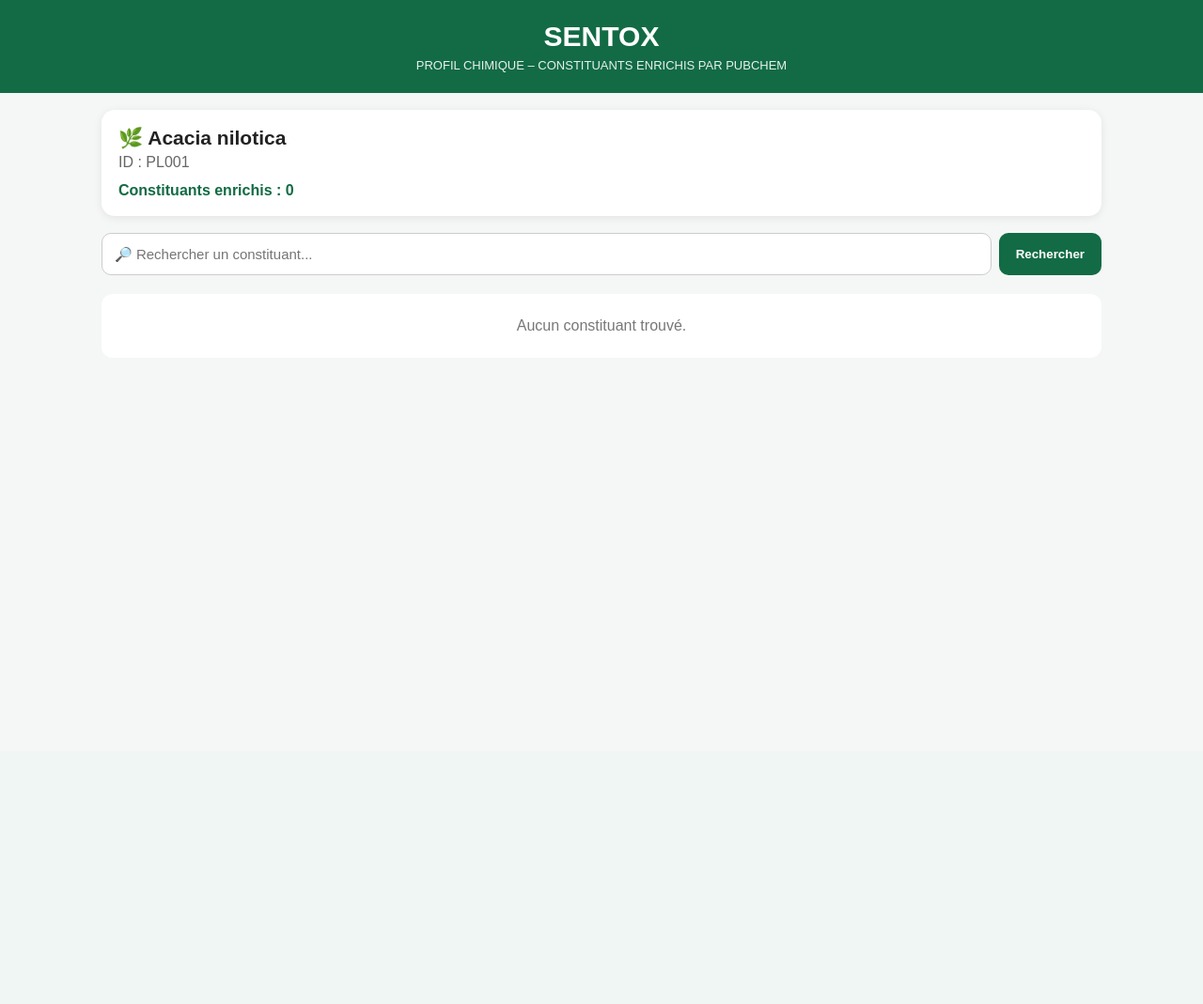
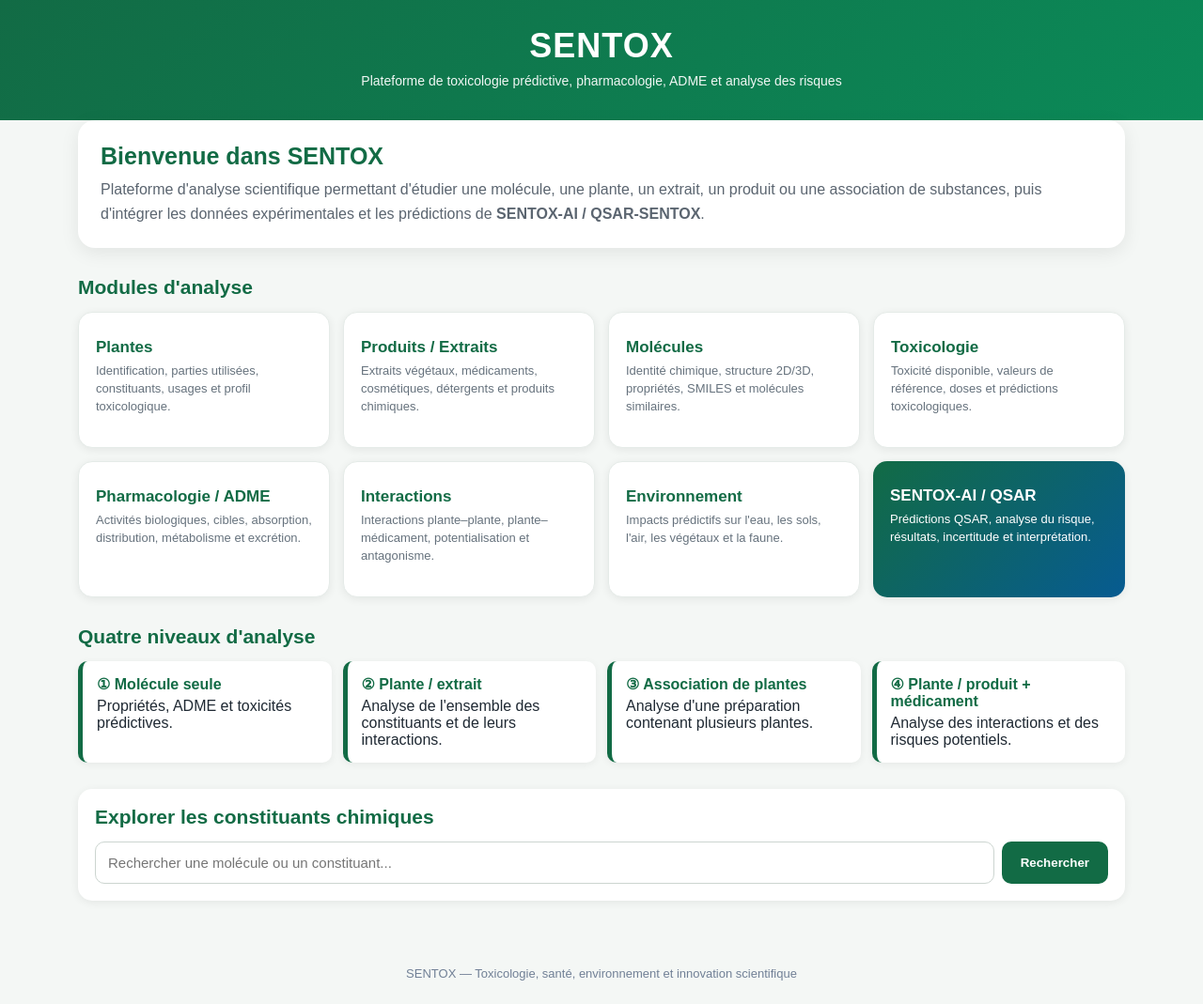
Before and after one commit to sowmoussa86-pixel/QSAR-SENTOX, a Flask app: page / in a window 1280 px wide. Shown: the whole page at 94% size. Before the commit the page ends 381 px from the top, so only its background shows below. Run offline with Flask 3, Linux system fonts and the light colour scheme.

Commit message:
Mise à jour du titre SENTOX

```diff
--- a/web/templates/index.html
+++ b/web/templates/index.html
@@ -3,79 +3,149 @@
 <head>
     <meta charset="UTF-8">
     <meta name="viewport" content="width=device-width, initial-scale=1.0">
-
-    <title>SENTOX - Profil chimique</title>
+    <title>SENTOX – Toxicologie prédictive et analyse des risques</title>
 
     <style>
-        * {
-            box-sizing: border-box;
-        }
+        * { box-sizing: border-box; }
 
         body {
             margin: 0;
             font-family: Arial, sans-serif;
             background: #f4f7f5;
-            color: #222;
+            color: #1f2933;
         }
 
         .header {
-            background: #126b45;
+            background: linear-gradient(135deg, #126b45, #0b8a58);
             color: white;
-            padding: 22px 18px;
+            padding: 28px 18px 34px;
             text-align: center;
         }
 
         .logo {
-            font-size: 30px;
-            font-weight: bold;
+            font-size: 36px;
+            font-weight: 800;
+            letter-spacing: 1px;
         }
 
         .subtitle {
-            margin-top: 6px;
-            font-size: 13px;
-            opacity: 0.9;
+            margin-top: 8px;
+            font-size: 14px;
+            opacity: .94;
         }
 
         .container {
-            max-width: 1100px;
+            max-width: 1150px;
             margin: auto;
-            padding: 18px;
+            padding: 22px 18px 45px;
         }
 
-        .plant-card {
+        .welcome {
             background: white;
-            border-radius: 14px;
-            padding: 18px;
-            margin-bottom: 18px;
-            box-shadow: 0 2px 10px rgba(0,0,0,0.08);
+            border-radius: 18px;
+            padding: 24px;
+            margin-top: -22px;
+            position: relative;
+            box-shadow: 0 5px 20px rgba(0,0,0,.08);
         }
 
-        .plant-name {
-            font-size: 21px;
-            font-weight: bold;
+        .welcome h1 {
+            margin: 0 0 8px;
+            color: #126b45;
+            font-size: 25px;
         }
 
-        .plant-id {
-            color: #666;
-            margin-top: 5px;
+        .welcome p {
+            margin: 0;
+            line-height: 1.6;
+            color: #5b6570;
         }
 
-        .count {
-            margin-top: 12px;
-            font-weight: bold;
+        .section-title {
+            margin: 30px 0 14px;
+            font-size: 21px;
             color: #126b45;
+        }
+
+        .modules {
+            display: grid;
+            grid-template-columns: repeat(4, 1fr);
+            gap: 14px;
+        }
+
+        .module {
+            background: white;
+            border-radius: 15px;
+            padding: 18px;
+            min-height: 145px;
+            box-shadow: 0 2px 10px rgba(0,0,0,.07);
+            border: 1px solid #e5ebe8;
+        }
+
+        .module .icon {
+            font-size: 27px;
+        }
+
+        .module h3 {
+            margin: 9px 0 6px;
+            color: #126b45;
+            font-size: 17px;
+        }
+
+        .module p {
+            margin: 0;
+            color: #66727d;
+            font-size: 13px;
+            line-height: 1.45;
+        }
+
+        .ai {
+            background: linear-gradient(135deg, #126b45, #075b91);
+            color: white;
+            border: none;
+        }
+
+        .ai h3, .ai p {
+            color: white;
+        }
+
+        .analysis-types {
+            display: grid;
+            grid-template-columns: repeat(4, 1fr);
+            gap: 12px;
+        }
+
+        .type {
+            background: white;
+            border-left: 5px solid #126b45;
+            border-radius: 10px;
+            padding: 15px;
+            box-shadow: 0 2px 8px rgba(0,0,0,.06);
+        }
+
+        .type strong {
+            display: block;
+            margin-bottom: 5px;
+            color: #126b45;
+        }
+
+        .search-box {
+            background: white;
+            padding: 18px;
+            border-radius: 15px;
+            box-shadow: 0 2px 10px rgba(0,0,0,.07);
+            margin-top: 28px;
         }
 
         .search {
             display: flex;
             gap: 8px;
-            margin-bottom: 20px;
         }
 
         .search input {
             flex: 1;
             padding: 13px;
-            border: 1px solid #ccc;
+            border: 1px solid #ccd5d0;
             border-radius: 10px;
             font-size: 15px;
         }
@@ -83,19 +153,25 @@
         .search button {
             border: none;
             border-radius: 10px;
-            padding: 0 18px;
+            padding: 0 20px;
             background: #126b45;
             color: white;
             font-weight: bold;
             cursor: pointer;
         }
 
+        .compound-list {
+            display: grid;
+            grid-template-columns: repeat(2, 1fr);
+            gap: 14px;
+            margin-top: 15px;
+        }
+
         .compound {
             background: white;
             border-radius: 14px;
             padding: 17px;
-            margin-bottom: 12px;
-            box-shadow: 0 2px 8px rgba(0,0,0,0.07);
+            box-shadow: 0 2px 8px rgba(0,0,0,.06);
         }
 
         .compound-name {
@@ -106,43 +182,54 @@
 
         .compound-class {
             margin-top: 5px;
-            color: #555;
+            color: #666;
         }
 
         .compound-info {
-            margin-top: 12px;
+            margin-top: 10px;
             font-size: 14px;
             line-height: 1.7;
         }
 
-        .button {
-            display: inline-block;
-            margin-top: 12px;
-            padding: 9px 14px;
-            background: #126b45;
-            color: white;
-            text-decoration: none;
-            border-radius: 8px;
-            font-size: 13px;
-        }
-
         .empty {
             background: white;
-            padding: 25px;
+            padding: 22px;
             text-align: center;
             border-radius: 12px;
             color: #777;
         }
 
-        @media (min-width: 700px) {
-            .compound-list {
-                display: grid;
-                grid-template-columns: repeat(2, 1fr);
-                gap: 14px;
+        .footer {
+            text-align: center;
+            padding: 25px 15px;
+            color: #718096;
+            font-size: 13px;
         }
 
-            .compound {
-                margin-bottom: 0;
+        @media (max-width: 900px) {
+            .modules,
+            .analysis-types {
+                grid-template-columns: repeat(2, 1fr);
+            }
+        }
+
+        @media (max-width: 650px) {
+            .modules,
+            .analysis-types,
+            .compound-list {
+                grid-template-columns: 1fr;
+            }
+
+            .search {
+                flex-direction: column;
+            }
+
+            .search button {
+                padding: 12px;
+            }
+
+            .logo {
+                font-size: 30px;
             }
         }
     </style>
@@ -150,103 +237,169 @@
 
 <body>
 
-    <div class="header">
+<header class="header">
     <div class="logo">SENTOX</div>
     <div class="subtitle">
-            PROFIL CHIMIQUE – CONSTITUANTS ENRICHIS PAR PUBCHEM
+        Plateforme de toxicologie prédictive, pharmacologie, ADME et analyse des risques
     </div>
+</header>
+
+<main class="container">
+
+    <section class="welcome">
+        <h1>Bienvenue dans SENTOX</h1>
+        <p>
+            Plateforme d'analyse scientifique permettant d'étudier une molécule,
+            une plante, un extrait, un produit ou une association de substances,
+            puis d'intégrer les données expérimentales et les prédictions
+            de <strong>SENTOX-AI / QSAR-SENTOX</strong>.
+        </p>
+    </section>
+
+    <h2 class="section-title"> Modules d'analyse</h2>
+
+    <section class="modules">
+
+        <article class="module">
+            <div class="icon"></div>
+            <h3>Plantes</h3>
+            <p>Identification, parties utilisées, constituants, usages et profil toxicologique.</p>
+        </article>
+
+        <article class="module">
+            <div class="icon"></div>
+            <h3>Produits / Extraits</h3>
+            <p>Extraits végétaux, médicaments, cosmétiques, détergents et produits chimiques.</p>
+        </article>
+
+        <article class="module">
+            <div class="icon"></div>
+            <h3>Molécules</h3>
+            <p>Identité chimique, structure 2D/3D, propriétés, SMILES et molécules similaires.</p>
+        </article>
+
+        <article class="module">
+            <div class="icon"></div>
+            <h3>Toxicologie</h3>
+            <p>Toxicité disponible, valeurs de référence, doses et prédictions toxicologiques.</p>
+        </article>
+
+        <article class="module">
+            <div class="icon"></div>
+            <h3>Pharmacologie / ADME</h3>
+            <p>Activités biologiques, cibles, absorption, distribution, métabolisme et excrétion.</p>
+        </article>
+
+        <article class="module">
+            <div class="icon"></div>
+            <h3>Interactions</h3>
+            <p>Interactions plante–plante, plante–médicament, potentialisation et antagonisme.</p>
+        </article>
+
+        <article class="module">
+            <div class="icon"></div>
+            <h3>Environnement</h3>
+            <p>Impacts prédictifs sur l'eau, les sols, l'air, les végétaux et la faune.</p>
+        </article>
+
+        <article class="module ai">
+            <div class="icon"></div>
+            <h3>SENTOX-AI / QSAR</h3>
+            <p>Prédictions QSAR, analyse du risque, résultats, incertitude et interprétation.</p>
+        </article>
+
+    </section>
+
+    <h2 class="section-title"> Quatre niveaux d'analyse</h2>
+
+    <section class="analysis-types">
+
+        <div class="type">
+            <strong>① Molécule seule</strong>
+            Propriétés, ADME et toxicités prédictives.
         </div>
 
-    <div class="container">
-
-        <div class="plant-card">
-
-            <div class="plant-name">
-                🌿 Acacia nilotica
+        <div class="type">
+            <strong>② Plante / extrait</strong>
+            Analyse de l'ensemble des constituants et de leurs interactions.
         </div>
 
-            <div class="plant-id">
-                ID : PL001
+        <div class="type">
+            <strong>③ Association de plantes</strong>
+            Analyse d'une préparation contenant plusieurs plantes.
         </div>
 
-            <div class="count">
-                Constituants enrichis : {{ nombre }}
+        <div class="type">
+            <strong>④ Plante / produit + médicament</strong>
+            Analyse des interactions et des risques potentiels.
         </div>
 
-        </div>
+    </section>
+
+    <section class="search-box">
+        <h2 class="section-title" style="margin-top:0;">
+             Explorer les constituants chimiques
+        </h2>
 
         <form class="search" method="GET" action="/">
-
             <input
                 type="text"
                 name="q"
                 value="{{ recherche }}"
-                placeholder="🔎 Rechercher un constituant..."
+                placeholder="Rechercher une molécule ou un constituant..."
             >
-
-            <button type="submit">
-                Rechercher
-            </button>
-
+            <button type="submit">Rechercher</button>
         </form>
+    </section>
 
     {% if constituants %}
+
+    <h2 class="section-title"> Constituants disponibles</h2>
 
     <div class="compound-list">
 
         {% for constituant in constituants %}
 
-            <div class="compound">
+        <article class="compound">
 
             <div class="compound-name">
-
                 {{ constituant.get('Constituant', 'Constituant inconnu') }}
-
             </div>
 
             <div class="compound-class">
-
                 {{ constituant.get('Classe_chimique', '') }}
-
             </div>
 
             <div class="compound-info">
-
                 <strong>Nom PubChem :</strong>
                 {{ constituant.get('Nom_PubChem', '') }}
-
                 <br>
 
                 <strong>CID :</strong>
                 {{ constituant.get('CID', '') }}
-
                 <br>
 
                 <strong>Formule :</strong>
                 {{ constituant.get('MolecularFormula', '') }}
-
                 <br>
 
                 <strong>Masse :</strong>
                 {{ constituant.get('MolecularWeight', '') }}
-
             </div>
 
-            </div>
+        </article>
 
         {% endfor %}
 
     </div>
 
-        {% else %}
-
-        <div class="empty">
-            Aucun constituant trouvé.
-        </div>
-
     {% endif %}
 
-    </div>
+</main>
+
+<footer class="footer">
+    SENTOX — Toxicologie, santé, environnement et innovation scientifique
+</footer>
 
 </body>
 </html>
```
Lines whose indentation alone changed are shown as unchanged.
